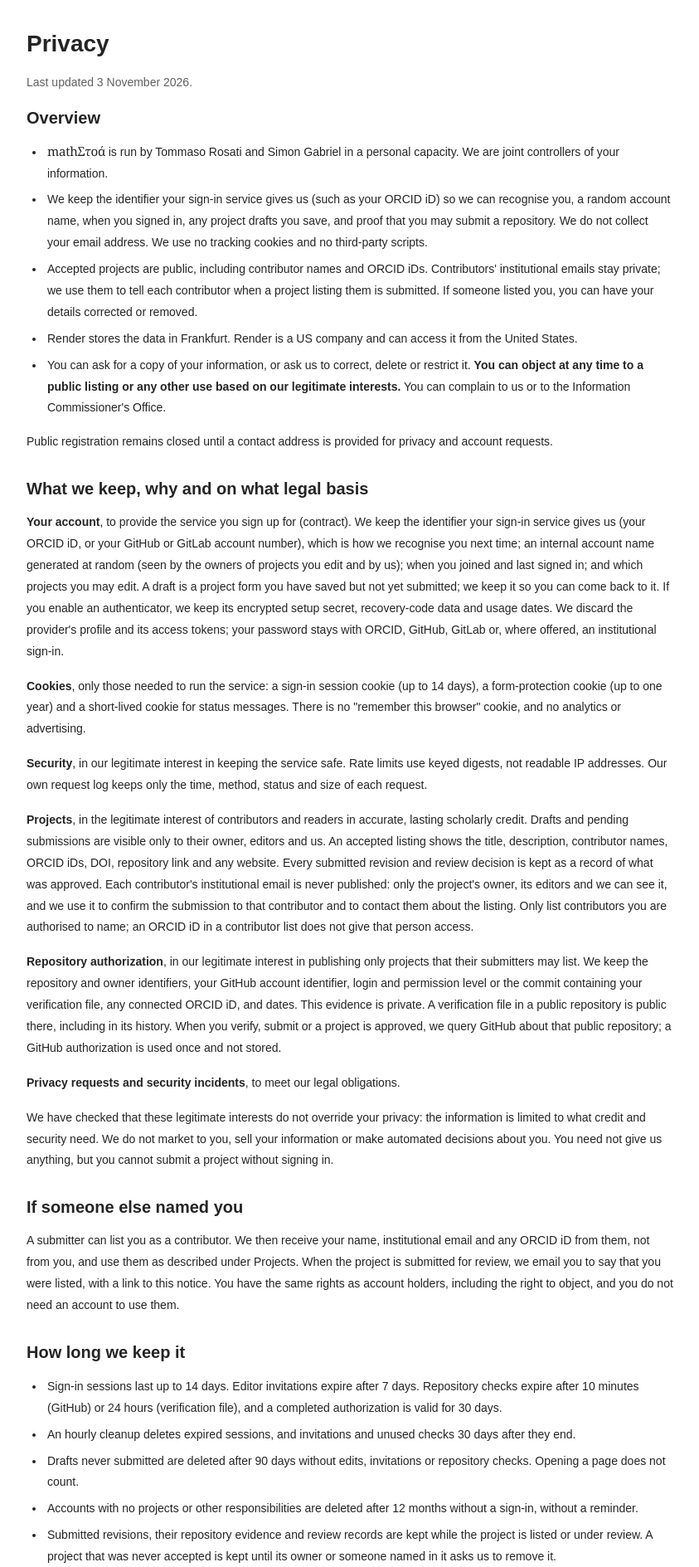
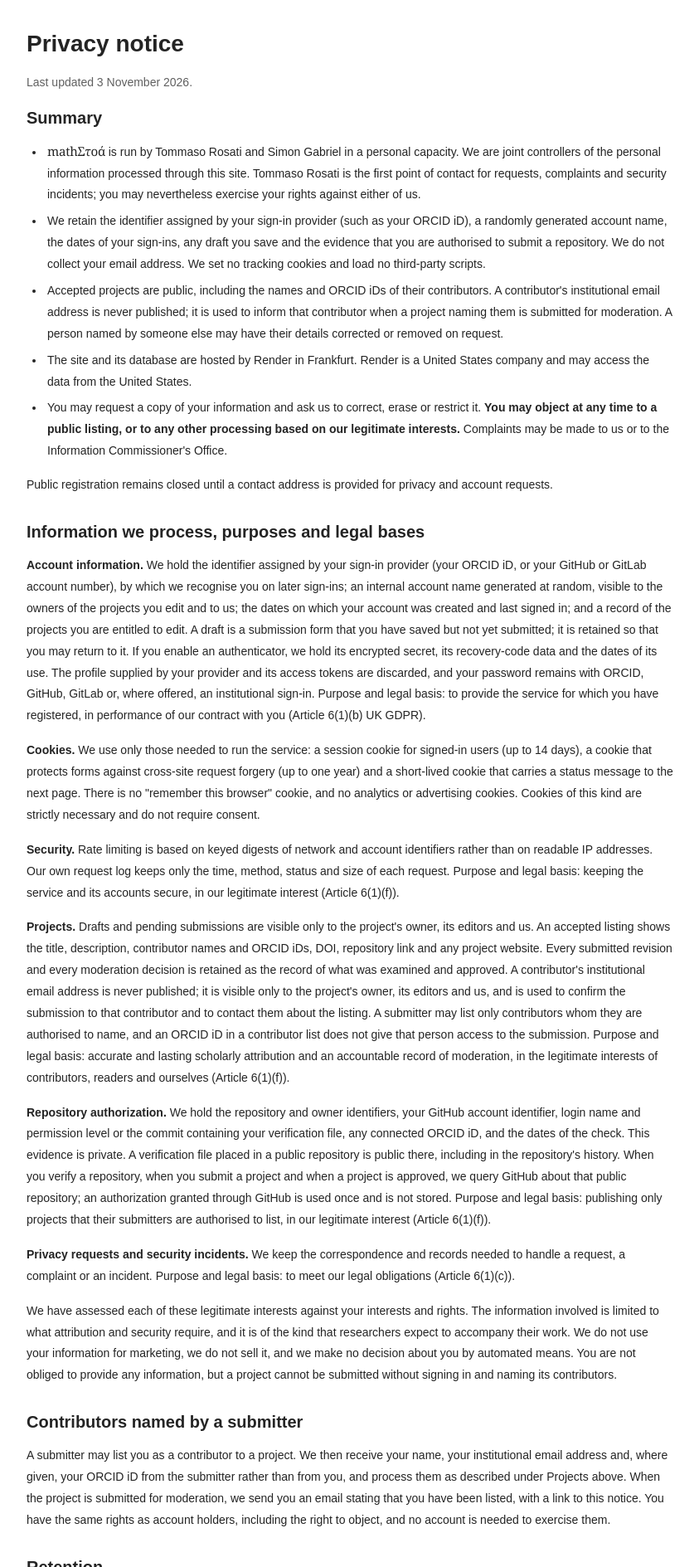
Before and after one commit to MathStoa/mathstoa.github.io, a Django app: page /privacy/ in a window 1280 px wide. Shown: the part 96-1985 px from the top of the page at 83% size, without its empty margins (83-926 px from the left). Run offline with Django 5.2, Linux system fonts and the light colour scheme; parts of the project's set-up code (start-up, migrations or seed data) failed here and were passed over.

Commit message:
Rewrite the privacy notice in a formal register and align its vocabulary
Complete sentences with a stated purpose and legal basis for each category,
the essence of the joint-controller arrangement restored, a separate
right-to-object heading, and "moderation" in place of "review". The notice
wording assertions and the sign-in retention note are updated to match.

Co-Authored-By: Claude Fable 5.1 <noreply@anthropic.com>

```diff
--- a/server/templates/account/retention_notice.html
+++ b/server/templates/account/retention_notice.html
@@ -1 +1 @@
-<p class="privacy-note">{% if email_login_enabled %}Unverified email signups are removed after seven days. {% endif %}Unsubmitted drafts expire after 90 days without editing or access/verification activity. Accounts with no submissions or responsibilities are removed after 365 days without signing in. Read the <a href="/privacy/#retention">retention rules and exceptions</a> before creating an account.</p>
+<p class="privacy-note">{% if email_login_enabled %}Unverified email registrations are removed after seven days. {% endif %}Unsubmitted drafts expire after 90 days without editing or access/verification activity. Accounts with no submissions or responsibilities are removed after 365 days without signing in. Read the <a href="/privacy/#retention">retention rules and exceptions</a> before creating an account.</p>
--- a/server/templates/privacy.html
+++ b/server/templates/privacy.html
@@ -2,56 +2,60 @@
 {% block head_title %}Privacy{% endblock %}
 {% block content %}
   <article class="prose privacy-page">
-    <h1>Privacy</h1>
+    <h1>Privacy notice</h1>
     <p class="muted">Last updated 3 November 2026.</p>
     <section>
-      <h2 id="summary">Overview</h2>
+      <h2 id="summary">Summary</h2>
       <ul>
-        <li id="controllers"><span class="brand">math<span lang="el">Στοά</span></span> is run by Tommaso Rosati and Simon Gabriel in a personal capacity. We are joint controllers of your information{% if privacy_contact %}; contact us at <a href="mailto:{{ privacy_contact }}">{{ privacy_contact }}</a>{% endif %}.</li>
-        <li>We keep the identifier your sign-in service gives us (such as your ORCID iD) so we can recognise you, a random account name, when you signed in, any project drafts you save, and proof that you may submit a repository.{% if not email_login_enabled %} We do not collect your email address.{% endif %} We use no tracking cookies and no third-party scripts.</li>
-        <li>Accepted projects are public, including contributor names and ORCID iDs. Contributors' institutional emails stay private; we use them to tell each contributor when a project listing them is submitted. If someone listed you, you can have your details corrected or removed.</li>
-        <li>Render stores the data in Frankfurt. Render is a US company and can access it from the United States.</li>
-        <li>You can ask for a copy of your information, or ask us to correct, delete or restrict it. <strong>You can object at any time to a public listing or any other use based on our legitimate interests.</strong> You can complain to us or to the Information Commissioner's Office.</li>
+        <li id="controllers"><span class="brand">math<span lang="el">Στοά</span></span> is run by Tommaso Rosati and Simon Gabriel in a personal capacity. We are joint controllers of the personal information processed through this site{% if privacy_contact %} and may be contacted at <a href="mailto:{{ privacy_contact }}">{{ privacy_contact }}</a>{% endif %}. Tommaso Rosati is the first point of contact for requests, complaints and security incidents; you may nevertheless exercise your rights against either of us.</li>
+        <li>We retain the identifier assigned by your sign-in provider (such as your ORCID iD), a randomly generated account name, the dates of your sign-ins, any draft you save and the evidence that you are authorised to submit a repository.{% if not email_login_enabled %} We do not collect your email address.{% endif %} We set no tracking cookies and load no third-party scripts.</li>
+        <li>Accepted projects are public, including the names and ORCID iDs of their contributors. A contributor's institutional email address is never published; it is used to inform that contributor when a project naming them is submitted for moderation. A person named by someone else may have their details corrected or removed on request.</li>
+        <li>The site and its database are hosted by Render in Frankfurt. Render is a United States company and may access the data from the United States.</li>
+        <li>You may request a copy of your information and ask us to correct, erase or restrict it. <strong>You may object at any time to a public listing, or to any other processing based on our legitimate interests.</strong> Complaints may be made to us or to the Information Commissioner's Office.</li>
       </ul>
       {% if not privacy_contact %}
         <p>Public registration remains closed until a contact address is provided for privacy and account requests.</p>
       {% endif %}
     </section>
     <section>
-      <h2 id="what">What we keep, why and on what legal basis</h2>
-      <p><strong>Your account</strong>, to provide the service you sign up for (contract). We keep the identifier your sign-in service gives us (your ORCID iD, or your GitHub or GitLab account number), which is how we recognise you next time; an internal account name generated at random (seen by the owners of projects you edit and by us); when you joined and last signed in; and which projects you may edit. A draft is a project form you have saved but not yet submitted; we keep it so you can come back to it. If you enable an authenticator, we keep its encrypted setup secret, recovery-code data and usage dates. We discard the provider's profile and its access tokens; your password stays with ORCID, GitHub, GitLab or, where offered, an institutional sign-in.{% if email_login_enabled %} If you sign in with email or add an email address, we keep it for verification and account access; it is never public.{% endif %}</p>
-      <p><strong>Cookies</strong>, only those needed to run the service: a sign-in session cookie (up to 14 days), a form-protection cookie (up to one year) and a short-lived cookie for status messages. There is no "remember this browser" cookie, and no analytics or advertising.</p>
-      <p><strong>Security</strong>, in our legitimate interest in keeping the service safe. Rate limits use keyed digests, not readable IP addresses. Our own request log keeps only the time, method, status and size of each request.</p>
-      <p><strong>Projects</strong>, in the legitimate interest of contributors and readers in accurate, lasting scholarly credit. Drafts and pending submissions are visible only to their owner, editors and us. An accepted listing shows the title, description, contributor names, ORCID iDs, DOI, repository link and any website. Every submitted revision and review decision is kept as a record of what was approved. Each contributor's institutional email is never published: only the project's owner, its editors and we can see it, and we use it to confirm the submission to that contributor and to contact them about the listing. Only list contributors you are authorised to name; an ORCID iD in a contributor list does not give that person access.</p>
-      <p><strong>Repository authorization</strong>, in our legitimate interest in publishing only projects that their submitters may list. We keep the repository and owner identifiers, your GitHub account identifier, login and permission level or the commit containing your verification file, any connected ORCID iD, and dates. This evidence is private. A verification file in a public repository is public there, including in its history. When you verify, submit or a project is approved, we query GitHub about that public repository; a GitHub authorization is used once and not stored.</p>
-      <p><strong>Privacy requests and security incidents</strong>, to meet our legal obligations.</p>
-      <p>We have checked that these legitimate interests do not override your privacy: the information is limited to what credit and security need. We do not market to you, sell your information or make automated decisions about you. You need not give us anything, but you cannot submit a project without signing in.</p>
+      <h2 id="what">Information we process, purposes and legal bases</h2>
+      <p><strong>Account information.</strong> We hold the identifier assigned by your sign-in provider (your ORCID iD, or your GitHub or GitLab account number), by which we recognise you on later sign-ins; an internal account name generated at random, visible to the owners of the projects you edit and to us; the dates on which your account was created and last signed in; and a record of the projects you are entitled to edit. A draft is a submission form that you have saved but not yet submitted; it is retained so that you may return to it. If you enable an authenticator, we hold its encrypted secret, its recovery-code data and the dates of its use. The profile supplied by your provider and its access tokens are discarded, and your password remains with ORCID, GitHub, GitLab or, where offered, an institutional sign-in.{% if email_login_enabled %} If you sign in with email or add an email address, we hold it for verification and account access; it is never published.{% endif %} Purpose and legal basis: to provide the service for which you have registered, in performance of our contract with you (Article 6(1)(b) UK GDPR).</p>
+      <p><strong>Cookies.</strong> We use only those needed to run the service: a session cookie for signed-in users (up to 14 days), a cookie that protects forms against cross-site request forgery (up to one year) and a short-lived cookie that carries a status message to the next page. There is no "remember this browser" cookie, and no analytics or advertising cookies. Cookies of this kind are strictly necessary and do not require consent.</p>
+      <p><strong>Security.</strong> Rate limiting is based on keyed digests of network and account identifiers rather than on readable IP addresses. Our own request log keeps only the time, method, status and size of each request. Purpose and legal basis: keeping the service and its accounts secure, in our legitimate interest (Article 6(1)(f)).</p>
+      <p><strong>Projects.</strong> Drafts and pending submissions are visible only to the project's owner, its editors and us. An accepted listing shows the title, description, contributor names and ORCID iDs, DOI, repository link and any project website. Every submitted revision and every moderation decision is retained as the record of what was examined and approved. A contributor's institutional email address is never published; it is visible only to the project's owner, its editors and us, and is used to confirm the submission to that contributor and to contact them about the listing. A submitter may list only contributors whom they are authorised to name, and an ORCID iD in a contributor list does not give that person access to the submission. Purpose and legal basis: accurate and lasting scholarly attribution and an accountable record of moderation, in the legitimate interests of contributors, readers and ourselves (Article 6(1)(f)).</p>
+      <p><strong>Repository authorization.</strong> We hold the repository and owner identifiers, your GitHub account identifier, login name and permission level or the commit containing your verification file, any connected ORCID iD, and the dates of the check. This evidence is private. A verification file placed in a public repository is public there, including in the repository's history. When you verify a repository, when you submit a project and when a project is approved, we query GitHub about that public repository; an authorization granted through GitHub is used once and is not stored. Purpose and legal basis: publishing only projects that their submitters are authorised to list, in our legitimate interest (Article 6(1)(f)).</p>
+      <p><strong>Privacy requests and security incidents.</strong> We keep the correspondence and records needed to handle a request, a complaint or an incident. Purpose and legal basis: to meet our legal obligations (Article 6(1)(c)).</p>
+      <p>We have assessed each of these legitimate interests against your interests and rights. The information involved is limited to what attribution and security require, and it is of the kind that researchers expect to accompany their work. We do not use your information for marketing, we do not sell it, and we make no decision about you by automated means. You are not obliged to provide any information, but a project cannot be submitted without signing in and naming its contributors.</p>
     </section>
     <section>
-      <h2 id="named">If someone else named you</h2>
-      <p>A submitter can list you as a contributor. We then receive your name, institutional email and any ORCID iD from them, not from you, and use them as described under Projects. When the project is submitted for review, we email you to say that you were listed, with a link to this notice. You have the same rights as account holders, including the right to object, and you do not need an account to use them.</p>
+      <h2 id="named">Contributors named by a submitter</h2>
+      <p>A submitter may list you as a contributor to a project. We then receive your name, your institutional email address and, where given, your ORCID iD from the submitter rather than from you, and process them as described under Projects above. When the project is submitted for moderation, we send you an email stating that you have been listed, with a link to this notice. You have the same rights as account holders, including the right to object, and no account is needed to exercise them.</p>
     </section>
     <section>
-      <h2 id="retention">How long we keep it</h2>
+      <h2 id="retention">Retention</h2>
       <ul>
-        <li>Sign-in sessions last up to 14 days. Editor invitations expire after 7 days. Repository checks expire after 10 minutes (GitHub) or 24 hours (verification file), and a completed authorization is valid for 30 days.{% if email_login_enabled %} Email sign-in codes expire after 3 minutes.{% endif %}</li>
-        <li>An hourly cleanup deletes expired sessions, and invitations and unused checks 30 days after they end.</li>
-        <li>Drafts never submitted are deleted after 90 days without edits, invitations or repository checks. Opening a page does not count.</li>
-        <li>Accounts with no projects or other responsibilities are deleted after 12 months without a sign-in, without a reminder.{% if email_login_enabled %} Unverified email signups are deleted after 7 days.{% endif %}</li>
-        <li>Submitted revisions, their repository evidence and review records are kept while the project is listed or under review. A project that was never accepted is kept until its owner or someone named in it asks us to remove it.</li>
-        <li>Deleted records can remain in Render's backups until those expire. Render and Cloudflare keep their own logs, which can include your IP address and the pages you request, under their own retention periods.</li>
+        <li>Sign-in sessions last up to 14 days. Editor invitations expire after seven days. Repository checks expire after ten minutes (GitHub authorization) or 24 hours (verification file), and a completed authorization is valid for 30 days.{% if email_login_enabled %} Email sign-in codes expire after three minutes.{% endif %}</li>
+        <li>An hourly cleanup removes expired sessions, and removes invitations and unused repository checks 30 days after they end.</li>
+        <li>Drafts that have never been submitted are deleted after 90 days without an edit, an invitation or a repository check. Viewing a page does not extend this period.</li>
+        <li>Accounts with no projects or other responsibilities are deleted after twelve months without a sign-in; no reminder is sent beforehand.{% if email_login_enabled %} Unverified email registrations are deleted after seven days.{% endif %}</li>
+        <li>Submitted revisions, their repository evidence and the associated moderation records are retained for as long as the project is listed or awaiting moderation. A project that was never accepted is retained until its owner, or a person named in it, asks for its removal.</li>
+        <li>Deleted records may persist in Render's backups until those backups expire. Render and Cloudflare keep their own operational logs, which may include your IP address and the addresses of the pages you request, for their own retention periods.</li>
       </ul>
     </section>
     <section>
-      <h2 id="transfers">Who else handles it</h2>
-      <p>Render hosts the site and database in Frankfurt on our instructions, with Cloudflare's network in front. Render and its sub-processors, including Cloudflare, Amazon Web Services and Google Cloud, are United States companies that can access the data from there; Render is certified under the EU–US Data Privacy Framework and its UK Extension. Simon Gabriel lives in the United States and administers the site from there.</p>
-      <p>Your sign-in provider, GitHub and GitHub issues (if you propose a project through a public issue in our repository) are separate services under their own privacy policies. Our email delivery service sends the confirmations to contributors. Email to our contact address passes through our domain's forwarding service to our own mailboxes. We share nothing else unless the law requires it.</p>
+      <h2 id="transfers">Recipients and international transfers</h2>
+      <p>Render hosts the site and database in Frankfurt on our instructions, with Cloudflare's network in front. Render is a United States company, as are its sub-processors, among them Cloudflare, Amazon Web Services and Google Cloud; each may access the data from the United States. Render is certified under the EU–US Data Privacy Framework and its UK Extension, which the United Kingdom recognises as providing adequate protection. Simon Gabriel, one of the controllers, resides in the United States and administers the site from there.</p>
+      <p>Your sign-in provider, and GitHub when we query it about a repository, are independent services that act under their own privacy policies. A project proposed through a public issue in our GitHub repository is public on GitHub and subject to GitHub's terms. An email delivery service sends the contributor confirmations on our behalf. Email sent to our contact address passes through our domain's forwarding service to our own mailboxes. We disclose nothing else, except where the law requires it.</p>
     </section>
     <section>
-      <h2 id="rights">Your rights and how to use them</h2>
-      <p>You can ask for a copy of your information, or ask us to correct it, delete it or restrict its use while a question is settled. You can also download your account data in a reusable format. <strong id="object">Where we rely on legitimate interests, you can object at any time, on grounds relating to your situation, including to a public listing.</strong> We will then stop unless we have compelling grounds that override your interests, or need the information for legal claims. These rights have legal limits; if we cannot do everything you ask, we will tell you why. We reply within one month, or within three months for complex requests, in which case we tell you within the first month.</p>
-      <p>Signed-in users can open <a href="{% url 'account_privacy' %}">Your data and privacy requests</a> to download their data or create a verified request file to send us. Anyone, with or without an account, can write to {% if privacy_contact %}<a href="mailto:{{ privacy_contact }}">{{ privacy_contact }}</a>{% else %}our privacy contact{% endif %}.</p>
-      <p>If you are unhappy with how we use your information, please tell us first. You can also complain to the UK Information Commissioner's Office (<a href="https://ico.org.uk/make-a-complaint/">ico.org.uk/make-a-complaint</a>, 0303 123 1113) or, in the European Union, to the data protection authority where you live or work.</p>
+      <h2 id="rights">Your rights</h2>
+      <p>You may request a copy of your information, ask us to correct or erase it, or ask us to restrict its use while a question about it is resolved. You may also receive the information you have provided for your account in a structured, machine-readable format; the account data download provides this. These rights are subject to legal limits, and where we cannot do everything you ask we will explain why. We respond within one month of receiving a request. For a complex request this period may be extended by up to two further months, in which case we will inform you within the first month.</p>
+      <h3 id="object">Right to object</h3>
+      <p><strong>Where we rely on legitimate interests, you may object at any time, on grounds relating to your particular situation, to our processing of your information, including its appearance in a public listing.</strong> We will then cease that processing unless we can demonstrate compelling legitimate grounds that override your interests, rights and freedoms, or unless the information is needed to establish, exercise or defend legal claims.</p>
+      <h3>How to exercise your rights</h3>
+      <p>Signed-in users may open <a href="{% url 'account_privacy' %}">Your data and privacy requests</a> to download their account data or to create a verified request file to send to us. Anyone, with or without an account, may write to {% if privacy_contact %}<a href="mailto:{{ privacy_contact }}">{{ privacy_contact }}</a>{% else %}our privacy contact{% endif %}.</p>
+      <h3>Complaints</h3>
+      <p>If you are dissatisfied with our handling of your information, we ask that you raise the matter with us first. You may also lodge a complaint with the UK Information Commissioner's Office (<a href="https://ico.org.uk/make-a-complaint/">ico.org.uk/make-a-complaint</a>, telephone 0303 123 1113) or, within the European Union, with the data protection authority of the country in which you live or work.</p>
     </section>
   </article>
 {% endblock %}
```
Also changed, not shown: server/accounts/test_privacy_controls.py (+6 -6 lines).
